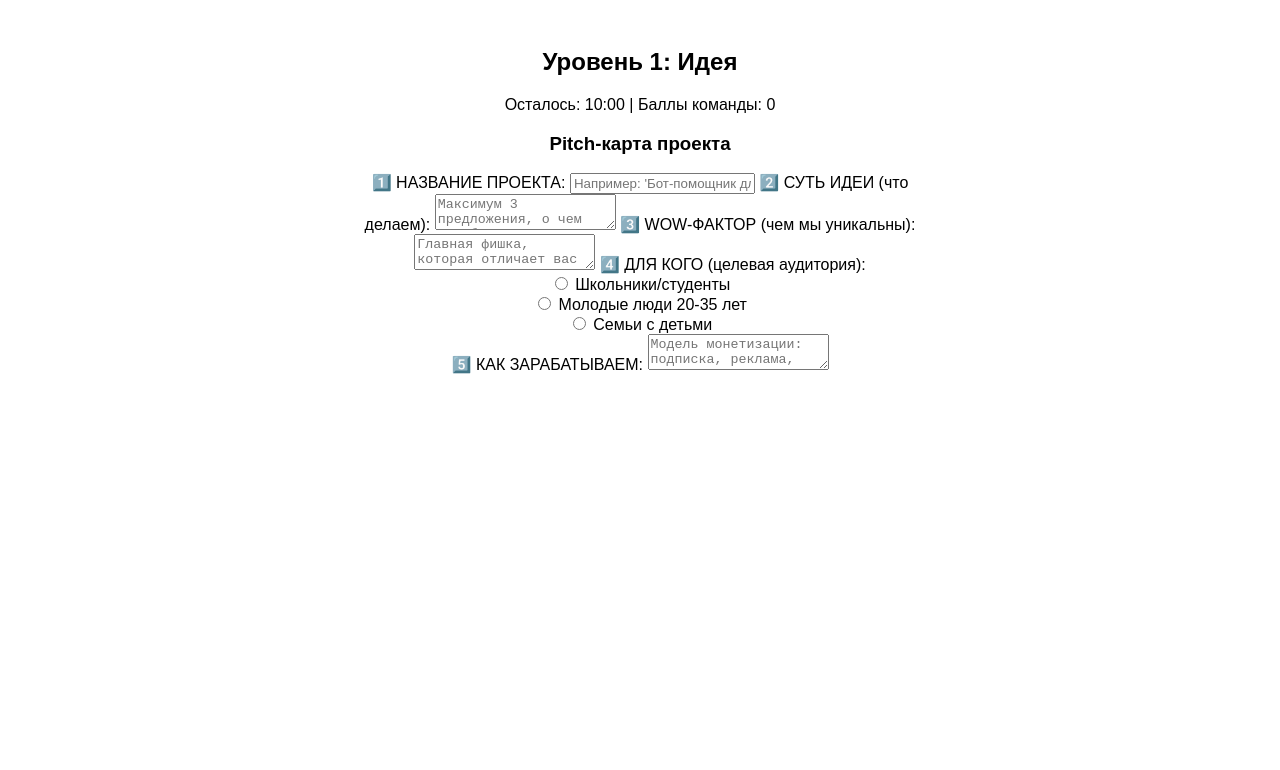
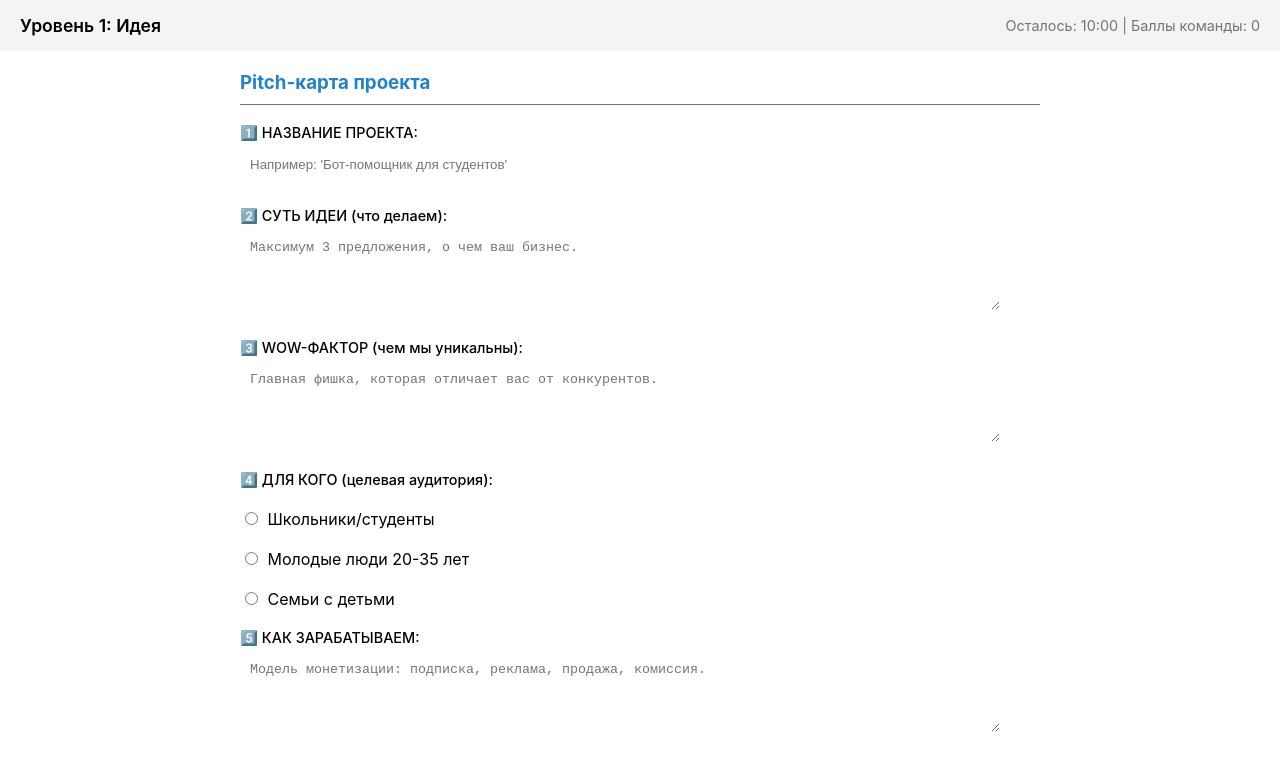
Before and after one commit to ResikPresik/manager-battle-tg, a plain HTML site: page index.html in a window 1280 px wide. Drawn offline with Linux system fonts and the light colour scheme; a script that the page names is missing.

Commit message:
Update style.css

```diff
--- a/style.css
+++ b/style.css
@@ -1,21 +1,87 @@
+:root {
+    /* Переменные для светлой/темной темы */
+    --bg-color: var(--tg-theme-bg-color, #ffffff);
+    --text-color: var(--tg-theme-text-color, #000000);
+    --hint-color: var(--tg-theme-hint-color, #707579);
+    --link-color: var(--tg-theme-link-color, #2481cc);
+    --button-color: var(--tg-theme-button-color, #50a3ff);
+    --button-text-color: var(--tg-theme-button-text-color, #ffffff);
+}
+
 body {
-    font-family: Arial, sans-serif;
-    background-color: var(--tg-theme-bg-color); /* Используем цвет фона Telegram */
-    color: var(--tg-theme-text-color); /* Используем цвет текста Telegram */
+    font-family: -apple-system, BlinkMacSystemFont, 'Segoe UI', Roboto, Helvetica, Arial, sans-serif;
+    background-color: var(--bg-color);
+    color: var(--text-color);
+    padding: 0;
+    margin: 0;
+    box-sizing: border-box;
+}
+
+.header {
+    padding: 15px 20px;
+    background-color: var(--tg-theme-secondary-bg-color, #f4f4f5);
+    border-bottom: 1px solid var(--tg-theme-secondary-bg-color);
+    display: flex;
+    justify-content: space-between;
+    align-items: center;
+}
+
+#level-title {
+    margin: 0;
+    font-size: 1.1em;
+    font-weight: 600;
+}
+
+.score-board {
+    font-size: 0.9em;
+    color: var(--hint-color);
+}
+
+.container {
     padding: 20px;
-    text-align: center;
-}
-.container {
-    max-width: 600px;
+    max-width: 800px;
     margin: 0 auto;
 }
-button {
-    background-color: var(--tg-theme-button-color); /* Цвет кнопки Telegram */
-    color: var(--tg-theme-button-text-color); /* Цвет текста кнопки Telegram */
-    border: none;
-    padding: 15px 30px;
-    font-size: 1.2em;
-    cursor: pointer;
+
+/* Стили для формы Pitch-карты */
+form h3 {
+    color: var(--link-color);
+    border-bottom: 1px solid var(--hint-color);
+    padding-bottom: 10px;
+    margin-top: 0;
+}
+
+label {
+    display: block;
+    font-size: 0.9em;
+    font-weight: 500;
+    margin-top: 15px;
+    margin-bottom: 5px;
+}
+
+input[type="text"],
+textarea {
+    width: 95%;
+    padding: 10px;
+    margin-bottom: 10px;
+    border: 1px solid var(--tg-theme-secondary-bg-color);
     border-radius: 8px;
-    margin-top: 20px;
+    background-color: var(--tg-theme-secondary-bg-color);
+    color: var(--text-color);
+    box-sizing: border-box;
 }
+
+textarea {
+    resize: vertical;
+    min-height: 80px;
+}
+
+.radio-group label {
+    display: inline-block;
+    margin-right: 15px;
+    font-weight: normal;
+    font-size: 1em;
+}
+.radio-group input[type="radio"] {
+    margin-right: 5px;
+}
```
